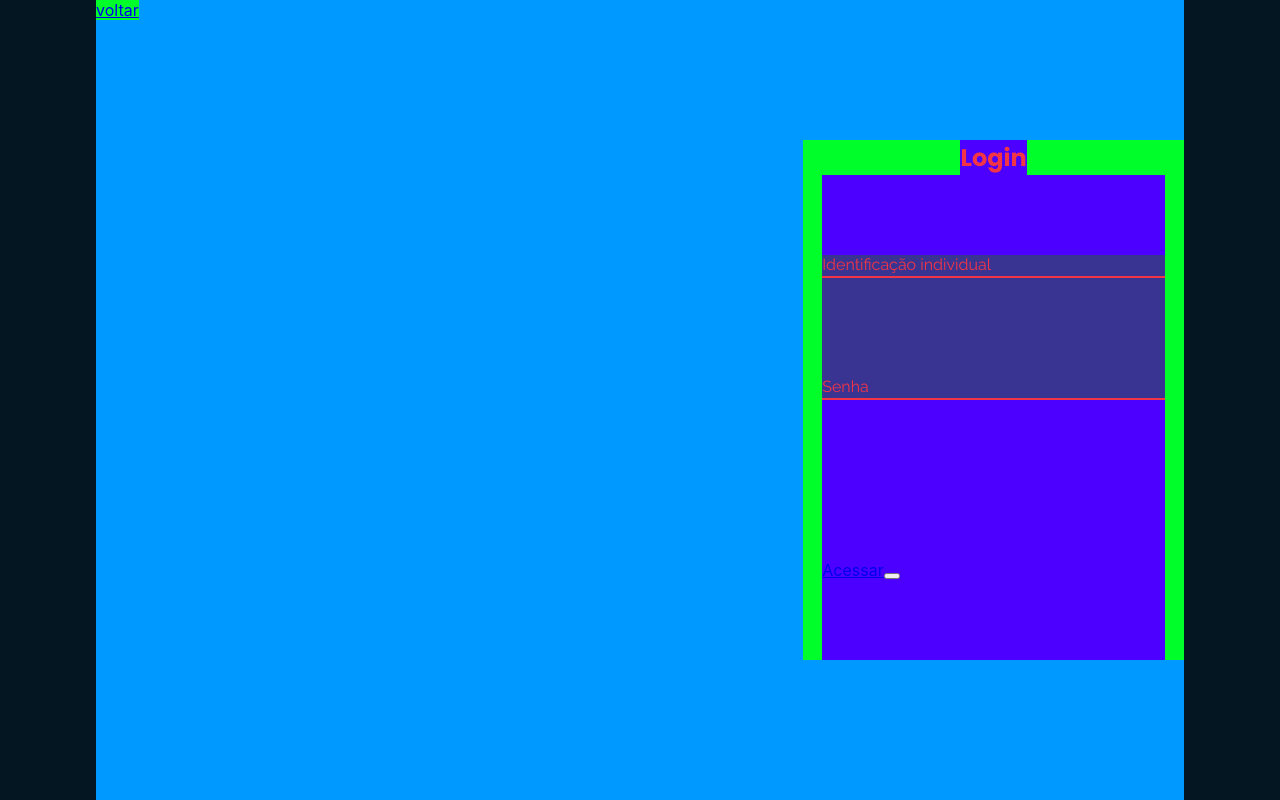
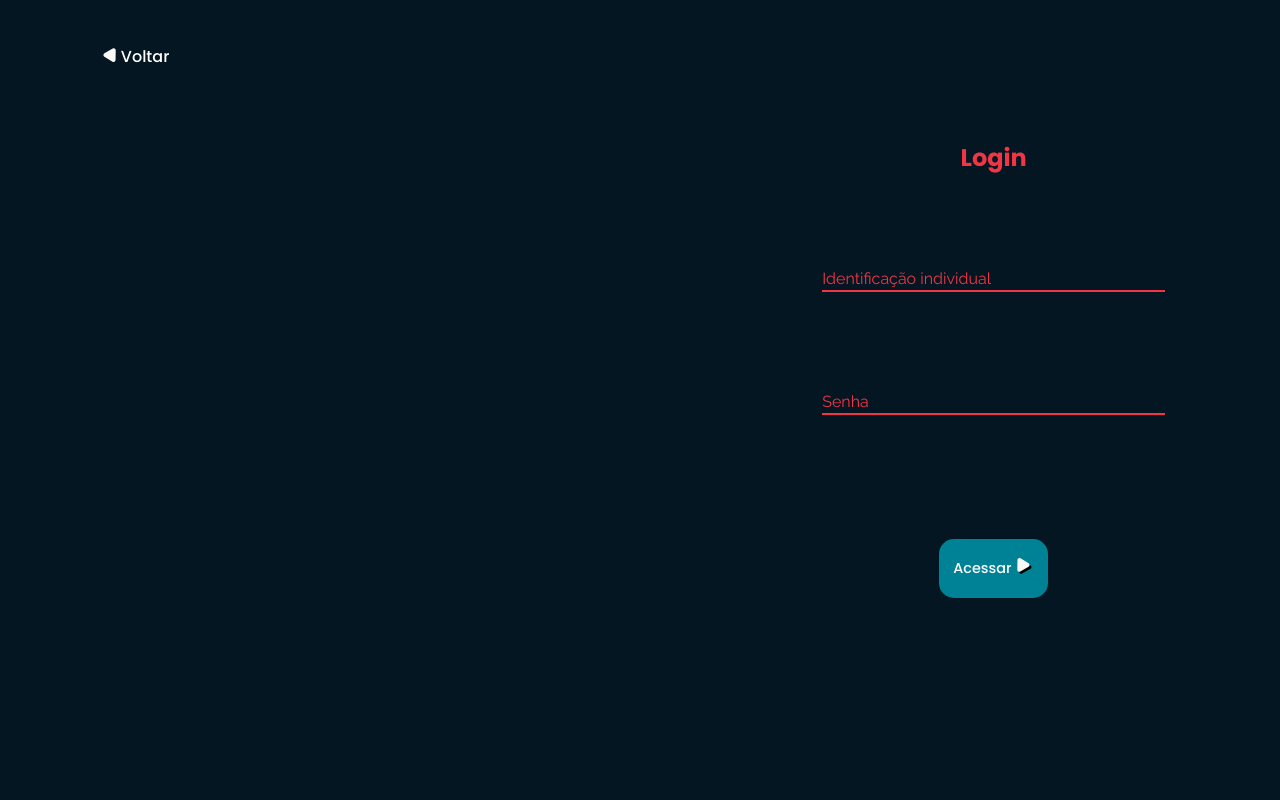
Before and after one commit to nadfelipe/comunikae, a React (Create React App) app: page /login in a window 1280 px wide. Built offline with nearby package versions, Linux system fonts and the light colour scheme.

Commit message:
update login + init perfil

```diff
--- a/src/components/Nav/Nav.css
+++ b/src/components/Nav/Nav.css
@@ -27,6 +27,9 @@
     font-size: 13px;
     color: #07BEDA;
     cursor: pointer;
+}
+.nav-link:hover{
+    color: #F23545;
 }
 .btn-entrar{
     width: 15%;
--- a/src/pages/Configuracoes/Configuracoes.css
+++ b/src/pages/Configuracoes/Configuracoes.css
@@ -0,0 +1,5 @@
+.Configuracoes{
+    width: 100vw;
+    height: 100vh;
+    background-color: #031b29;
+}
--- a/src/pages/Configuracoes/Configuracoes.js
+++ b/src/pages/Configuracoes/Configuracoes.js
@@ -1,15 +1,12 @@
 import React, { Component } from 'react'
 import './Configuracoes.css';
 import Nav from '../../components/Nav/Nav'
-import Footer from '../../components/Footer/Footer.js'
 
 export default class Configuracoes extends Component {
   render(){
     return (
       <div className="Configuracoes">
         <Nav setar='fora-home' config={true}></Nav>
-        <p>Configuracoes</p>
-        <Footer/>
       </div>
     );
   }
--- a/src/pages/Explorar/Explorar.css
+++ b/src/pages/Explorar/Explorar.css
@@ -0,0 +1,5 @@
+.Explorar{
+    width: 100vw;
+    height: 100vh;
+    background-color: #031b29;
+}
--- a/src/pages/Explorar/Explorar.js
+++ b/src/pages/Explorar/Explorar.js
@@ -8,8 +8,6 @@ export default class Explorar extends Component {
     return (
       <div className="Explorar">
         <Nav setar='fora-home' explorar={true}></Nav>
-        <p>Explorar</p>
-        <Footer/>
       </div>
     );
   }
--- a/src/pages/Login/Login.css
+++ b/src/pages/Login/Login.css
@@ -12,14 +12,32 @@
     display: flex;
     justify-content: space-between;
     align-items: center;
-    background-color: #0099ff;
 }
 .btn-voltar{
-    background-color: #00ff2a;
+    height: 6%;
+    width: 7%;
     align-self: flex-start;
+    margin-top: 2em;
+    font-family: Poppins, sans-serif;
+    font-weight: 500;
+    font-size: 1em;
+}
+.btn-voltar-link{
+    height: 100%;
+    width: 100%;
+    text-decoration: none;
+    display: flex;
+    justify-content: center;
+    align-items: center;
+}
+.btn-voltar-p{
+    color: #fff;
+}
+.btn-voltar-img{
+    transform: rotate(180deg);
+    margin-bottom: 0.6em;
 }
 .content-login{
-    background-color: #00ff2a;
     display: flex;
     flex-direction: column;
     justify-content: center;
@@ -28,27 +46,26 @@
     width: 35%;
 }
 .login-h1{
-    background-color: #4c00ff;
     font-family: Poppins, sans-serif;
     font-size: 1.5em;
-    font-weight: bold;
+    font-weight: 700;
     color: #F23545;
 }
 .login-form-container{
-    background-color: #4c00ff;
     height: 100%;
     width: 90%;
     display: flex;
     flex-direction: column;
     justify-content: space-around;
+    align-items: center;
 }
 .form-login{
-
-    background-color: #393492;
     display: flex;
     flex-direction: column;
     justify-content: space-between;
     height: 30%;
+    width: 100%;
+    margin-top: 2em;
 }
 .input-container {
     position: relative;
@@ -91,8 +108,43 @@ label {
 
 .input-login:focus + label,
 .input-login:valid + label {
-    color: #26a69a;
+    color: #07BEDA;
     font-size: .8rem;
     top: -30px;
     pointer-events: none;
 }
+.btn-acessar-container{
+    width: 32%;
+    height: 12%;
+    text-decoration: none;
+}
+.btn-acessar{
+    cursor: pointer;
+    border: none;
+    width: 100%;
+    height: 100%;
+    padding: 0 1em;
+    border-radius: 15px;
+    background-color: #008296;
+    text-decoration: none;
+    display: flex;
+    justify-content: space-around;
+    align-items: center;
+    font-family: Poppins, sans-serif;
+    font-weight: 500;
+    color: #fff;
+    font-size: 0.9em;
+}
+.btn-acessar:hover{
+    background-color: #F23545;
+}
+.btn-acessar-icon::before{
+    content: url('../../assets/img/start_btn2.svg');
+    position: absolute;
+}
+.btn-acessar-icon:hover::before{
+    display: none;
+}
+.btn-acessar-icon:hover{
+    content: url('../../assets/img/start_btn2.svg');
+}
--- a/src/pages/Login/Login.js
+++ b/src/pages/Login/Login.js
@@ -1,14 +1,21 @@
 import React, { Component } from 'react'
-import { Link } from "react-router-dom";
+import { Link } from 'react-router-dom';
 import './Login.css';
+import AcessarBtnIcon from './../../assets/img/start_btn.svg'
+import VoltarBtnIcon from './../../assets/img/start_btn2.svg'
 
 export default class Login extends Component{
   render(){
     return (
-      <div className="Login">
+      <div className='Login'>
         <div className='login-content'>
           <div className='btn-voltar'>
-          <Link to="/">voltar</Link>
+            <Link to='/' className='btn-voltar-link'>
+              <div className='btn-voltar-img'>
+                <img src={VoltarBtnIcon} alt=''/>
+              </div>
+              <p className='btn-voltar-p'>Voltar</p >
+            </Link>
           </div>
           <div className='content-login'>
             <h1 className='login-h1'>Login</h1>
@@ -24,9 +31,13 @@ export default class Login extends Component{
                 </div>
               </form>
 
-              <Link to="/mural">
-                Acessar
-                <button type='submit' form='form-login' />
+              <Link to='/mural' className='btn-acessar-container'>
+                <button type='submit' form='form-login' className='btn-acessar'>
+                  <p>Acessar</p>
+                  <div className='btn-acessar-icon'>
+                    <img src={AcessarBtnIcon} alt='Botão de login'/>
+                  </div>
+                </button>
               </Link>
             </div>
           </div>
--- a/src/pages/Perfil/Perfil.js
+++ b/src/pages/Perfil/Perfil.js
@@ -8,7 +8,18 @@ export default class Perfil extends Component{
     return (
       <div className="Perfil">
         <Nav setar='fora-home' perfil={true}></Nav>
-        <p>Perfil</p>
+        <div className='top-perfil'>
+
+          <div>
+
+          </div>
+        </div>
+        <div className='select-page-perfil'>
+
+        </div>
+        <div className='content-selected-perfil'>
+
+        </div>
         <Footer/>
       </div>
     );
```
Also changed, not shown: 1 other file (tests, documents, lock files or other folders).
